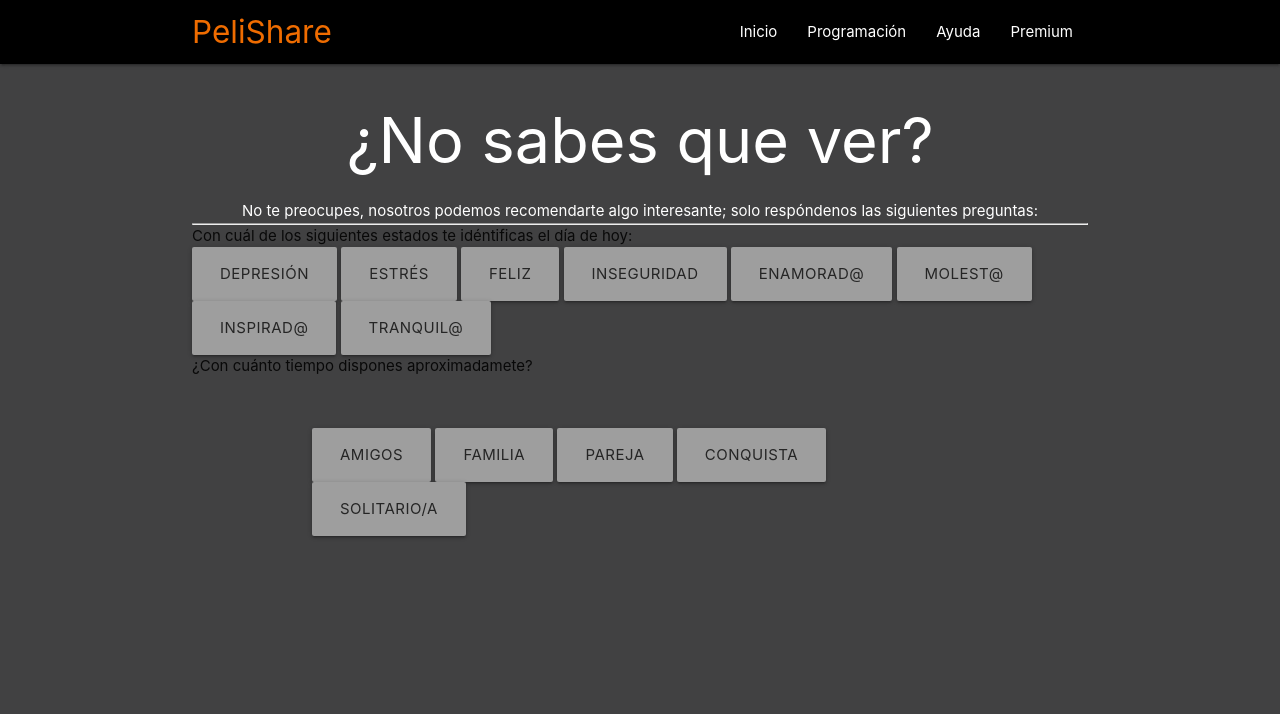
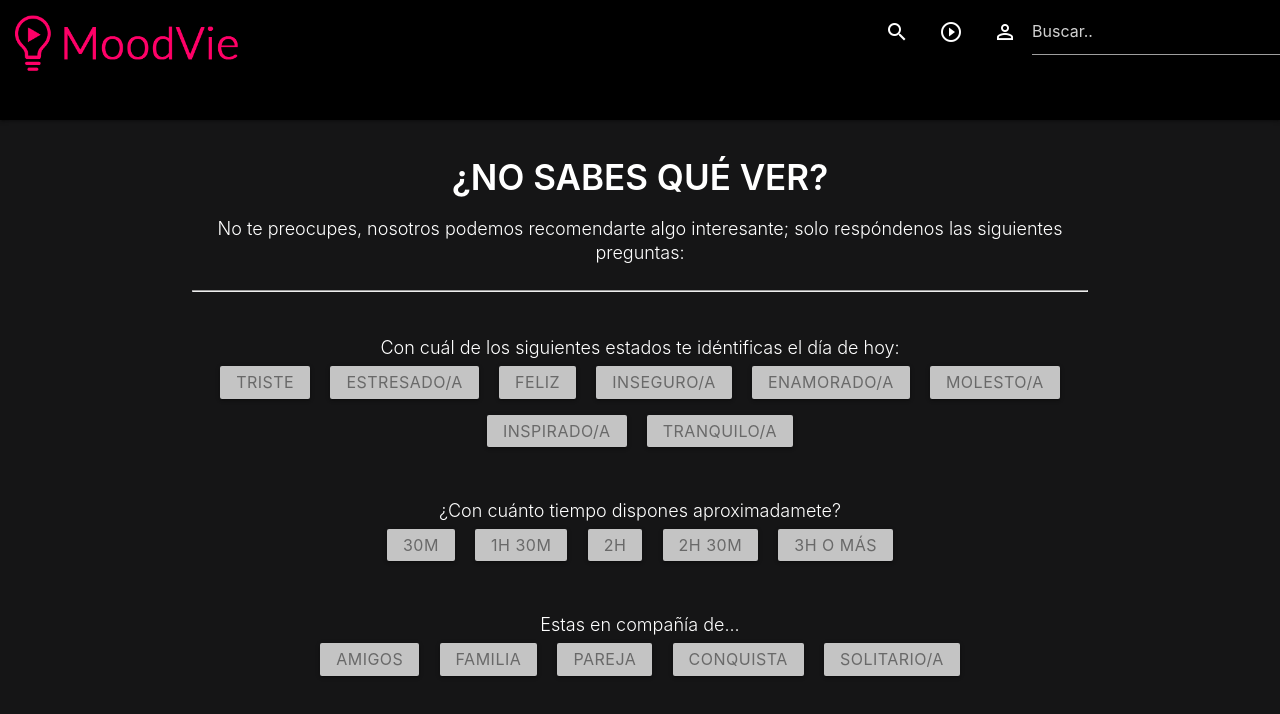
Before and after one commit to Msaezcardenas/Hack-pelicula, a plain HTML site: page src/index.html in a window 1280 px wide. Drawn offline with nearby package versions, Linux system fonts and the light colour scheme; no server answers.

Commit message:
index.html y style.css Estilo visual para pantalla inicial

```diff
--- a/src/index.html
+++ b/src/index.html
@@ -1,69 +1,89 @@
 <!DOCTYPE html>
 <html>
+
 <head>
    <meta charset="utf-8" />
    <meta http-equiv="X-UA-Compatible" content="IE=edge">
    <title>titulo</title>
    <!--Let browser know website is optimized for mobile-->
-      <meta name="viewport" content="width=device-width, initial-scale=1.0"/>
+   <meta name="viewport" content="width=device-width, initial-scale=1.0" />
+   <link href="https://fonts.googleapis.com/icon?family=Material+Icons" rel="stylesheet">
+
    <link rel="stylesheet" href="https://cdnjs.cloudflare.com/ajax/libs/materialize/1.0.0/css/materialize.min.css">
    <!--Import Google Icon Font-->
-     <link href="https://fonts.googleapis.com/icon?family=Material+Icons" rel="stylesheet">
+   <!-- <link href='http://fonts.googleapis.com/css?family=Lato:400,700' rel='stylesheet' type='text/css'>-->
+
+   <link href="https://fonts.googleapis.com/icon?family=Lato:400,700" rel="stylesheet">
    <link rel="stylesheet" href="styles.css" />
 
 </head>
+
 <body>
+
+
    <nav id="nav-bar">
-                <div class="container nav-wrapper">
-                   <a href="#" class="brand-logo orange-text text-darken-3">PeliShare</a>
-                   <a href="#" data-target="menu-responsive" class="sidenav-trigger">
-                   <i class="material-icons">menu</i>
-                   </a>
+      <div class="nav-wrapper">
+
+         <a href="#"><img class="responsive-img tamaño" src="img/logo2.png" alt=""></a>
+         <a href="#" class="brand-logo" id="nombre-pagina"> </a>
+         <a href="#" data-target="menu-responsive" class="sidenav-trigger"></a>
          <ul class="right hide-on-med-and-down">
-                      <li><a id="initial-btn" href="#">Inicio</a>
-                      </li>
-                      <li><a href="#" id="program-btn">Programación</a>
-                      </li>
-                      <li><a href="#" id="help-btn">Ayuda</a>
-                      </li>
-                      <li><a href="#" id="premium-btn">Premium</a>
-                      </li>
+
+            <li><a href="#" id="program-btn"><i class="material-icons">search</i></a></li>
+            <li><a href="#" id="initial-btn"><i class="material-icons">play_circle_outline</i></a></li>
+            <li><a href="#"><i class="material-icons">person_outline</i></a></li>
+
+
+
+
             <li><input type="text" id="search-input" placeholder="Buscar.."></li>
          </ul>
       </div>
    </nav>
+
    <div class="container">
 
       <div id="first-page">
-            <h1 id="title-page-initial">¿No sabes que ver?</h1>
-            <p id="paragraph-initial">No te preocupes, nosotros podemos recomendarte algo interesante; solo respóndenos las siguientes preguntas:</p>
+         <h1 id="title-page-initial">¿NO SABES QUÉ VER?</h1>
+         <p id="paragraph-initial">No te preocupes, nosotros podemos recomendarte algo interesante; solo respóndenos
+            las siguientes preguntas:</p>
          <hr>
 
-               <p>Con cuál de los siguientes estados te idéntificas el día de hoy:</p>
-               <a class="waves-effect waves-light btn-large btn1">Depresión</a>
-               <a class="waves-effect waves-light btn-large btn1">Estrés</a>
-               <a class="waves-effect waves-light btn-large btn1">Feliz</a>
-               <a class="waves-effect waves-light btn-large btn1">Inseguridad</a>
-               <a class="waves-effect waves-light btn-large btn1">Enamorad@</a>
-               <a class="waves-effect waves-light btn-large btn1">Molest@</a>
-               <a class="waves-effect waves-light btn-large btn1">Inspirad@</a>
-               <a class="waves-effect waves-light btn-large btn1">Tranquil@</a>
+         <div class="pregunta1"><p>Con cuál de los siguientes estados te idéntificas el día de hoy:</p>
+         <a class="waves-effect waves-light btn-small btn1">Triste</a>
+         <a class="waves-effect waves-light btn-small btn1">Estresado/a</a>
+         <a class="waves-effect waves-light btn-small btn1">Feliz</a>
+         <a class="waves-effect waves-light btn-small btn1">Inseguro/a</a>
+         <a class="waves-effect waves-light btn-small btn1">Enamorado/a</a>
+         <a class="waves-effect waves-light btn-small btn1">Molesto/a</a>
+         <a class="waves-effect waves-light btn-small btn1">Inspirado/a</a>
+         <a class="waves-effect waves-light btn-small btn1">Tranquilo/a</a>
+      </div>
 
-               <p>¿Con cuánto tiempo dispones aproximadamete?</p>
+      <div class="pregunta2"> <p>¿Con cuánto tiempo dispones aproximadamete?</p>
+         <a class="waves-effect waves-light btn-small btn1">30m</a>
+         <a class="waves-effect waves-light btn-small btn1">1h 30m</a>
+         <a class="waves-effect waves-light btn-small btn1">2h</a>
+         <a class="waves-effect waves-light btn-small btn1">2h 30m</a>
+         <a class="waves-effect waves-light btn-small btn1">3h o más</a>
+      </div>
+
 
 
 
          <div id="select-btn" class="col s12 m4">
-
-                  <a id="28" class="waves-effect waves-light btn-large btn2">Amigos</a>
-                  <a id="10751" class="waves-effect waves-light btn-large btn2">Familia</a>
-                  <a id="10749" class="waves-effect waves-light btn-large btn2">Pareja</a>
-                  <a id="27" class="waves-effect waves-light btn-large btn2">Conquista</a>
-                  <a id="10770" class="waves-effect waves-light btn-large btn2">Solitario/a</a>
+             <div class="pregunta3">   <p>Estas en compañía de...</p>
+            <a id="28" class="waves-effect waves-light btn-small btn2">Amigos</a>
+            <a id="10751" class="waves-effect waves-light btn-small btn2">Familia</a>
+            <a id="10749" class="waves-effect waves-light btn-small btn2">Pareja</a>
+            <a id="27" class="waves-effect waves-light btn-small btn2">Conquista</a>
+            <a id="10770" class="waves-effect waves-light btn-small btn2">Solitario/a</a>
          </div>
       </div>
 
          <div id="root1" class="row"></div>
+      </div>
+
    </div>
 
    <!--2ºPantalla-->
@@ -74,7 +94,7 @@
          <div class="row">
             <div id="select-films" class="col s12 m4">
                <select id="select-type-films">
-               <option value="">Elige tu genero</option>
+                  <option value="">Elige tu género</option>
                   <option value="28">Acción</option>
                   <option value="12">Aventura</option>
                   <option value="16">Animación</option>
@@ -116,4 +136,5 @@
 
 </body>
 </body>
+
 </html>
--- a/src/styles.css
+++ b/src/styles.css
@@ -5,13 +5,18 @@
 }
 
 body {
-    background-color:rgb(65, 65, 66);
+    background:#151516;
 }
 .card{
     height: 530px
 }
 #nav-bar{
-    background-color: rgb(0, 0, 0);
+width: 100%;
+height: 120px;
+background: #000000;
+}
+.brand-logo{
+    color: #EE0466;
 }
 .card{
     border: 50px;
@@ -23,7 +28,7 @@ textarea.materialize-textarea {
     border-bottom: 1px solid #9e9e9e;
     border-radius: 0;
 }
-#second-page,#search-input{
+#second-page{
     display: none
 }
 #title-page-initial, #paragraph-initial {
@@ -31,14 +36,70 @@ textarea.materialize-textarea {
     text-align: center;
     color: white;
 }
+#title-page-initial{
+font-style: normal;
+font-weight: 600;
+font-size: 35px;
+line-height: 30px;
+}
+#paragraph-initial{
+font-style: normal;
+font-weight: 300;
+font-size: 18px;
+line-height: 24px;
+margin-bottom: 25px;
+}
 #select-btn{
-    padding: 50px 120px;
-   }
+padding: 0px 12px;
+}
+.btn1, .btn2{
+background-color: #C4C4C4;;
+color:#696969;
+margin-bottom: 20px;
+margin: 8px;
+font-size: 16px;
+}
+.pregunta1, .pregunta2, .pregunta3{
+text-align: center;
+}
+.pregunta1 p, .pregunta2 p, .pregunta3 p{
+font-style: normal;
+font-weight: 300;
+line-height: normal;
+font-size: 18px;
+color: white;
+margin-top: 3rem;
+}
+img.responsive-img, video.responsive-video {
+max-width: 100%;
+height: auto;
+}
+.select-wrapper input.select-dropdown {
+    position: relative;
+    cursor: pointer;
+    background-color: transparent;
+    border: none;
+    border-bottom: 1px solid #9e9e9e;
+    outline: none;
+    height: 3rem;
+    line-height: 3rem;
+    width: 100%;
+    font-size: 18px;
+    margin: 0 0 8px 0;
+    padding: 0;
+    display: block;
+    -webkit-user-select: none;
+    -moz-user-select: none;
+    -ms-user-select: none;
+    user-select: none;
+    z-index: 1;
+    color: #ffff;
+}
 
-
-
-.btn1, .btn2{
-       background-color: #9e9e9e;
-       color:#252525;
-
-   }
+.material-icons{
+    font-size: 60px;
+}
+.tamaño{
+    margin: 1rem;
+    width: 15rem;
+}
```
Also changed, not shown: src/img/logo.png (added), src/img/logo2.png (added). Lines whose indentation alone changed are shown as unchanged.
